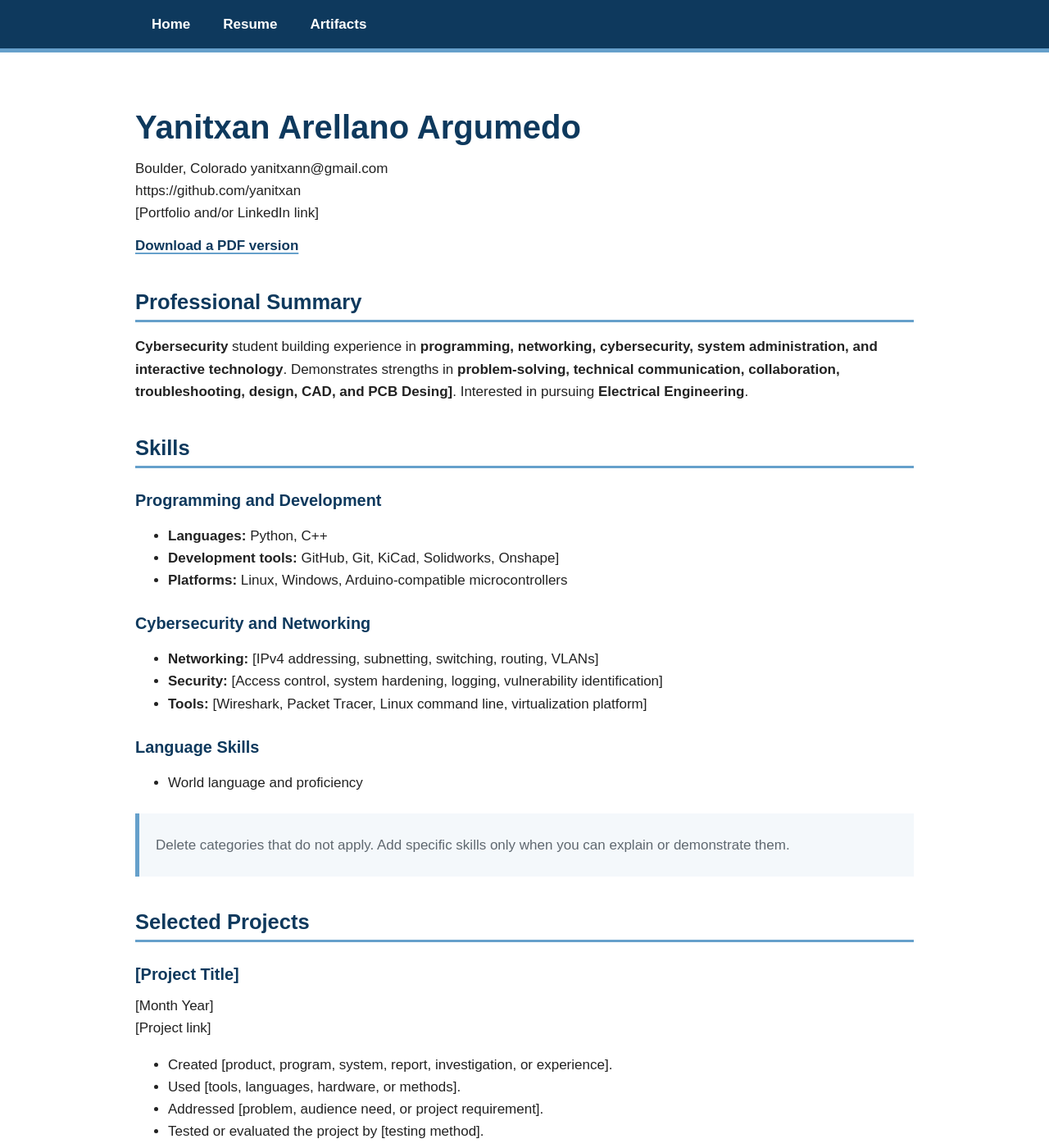
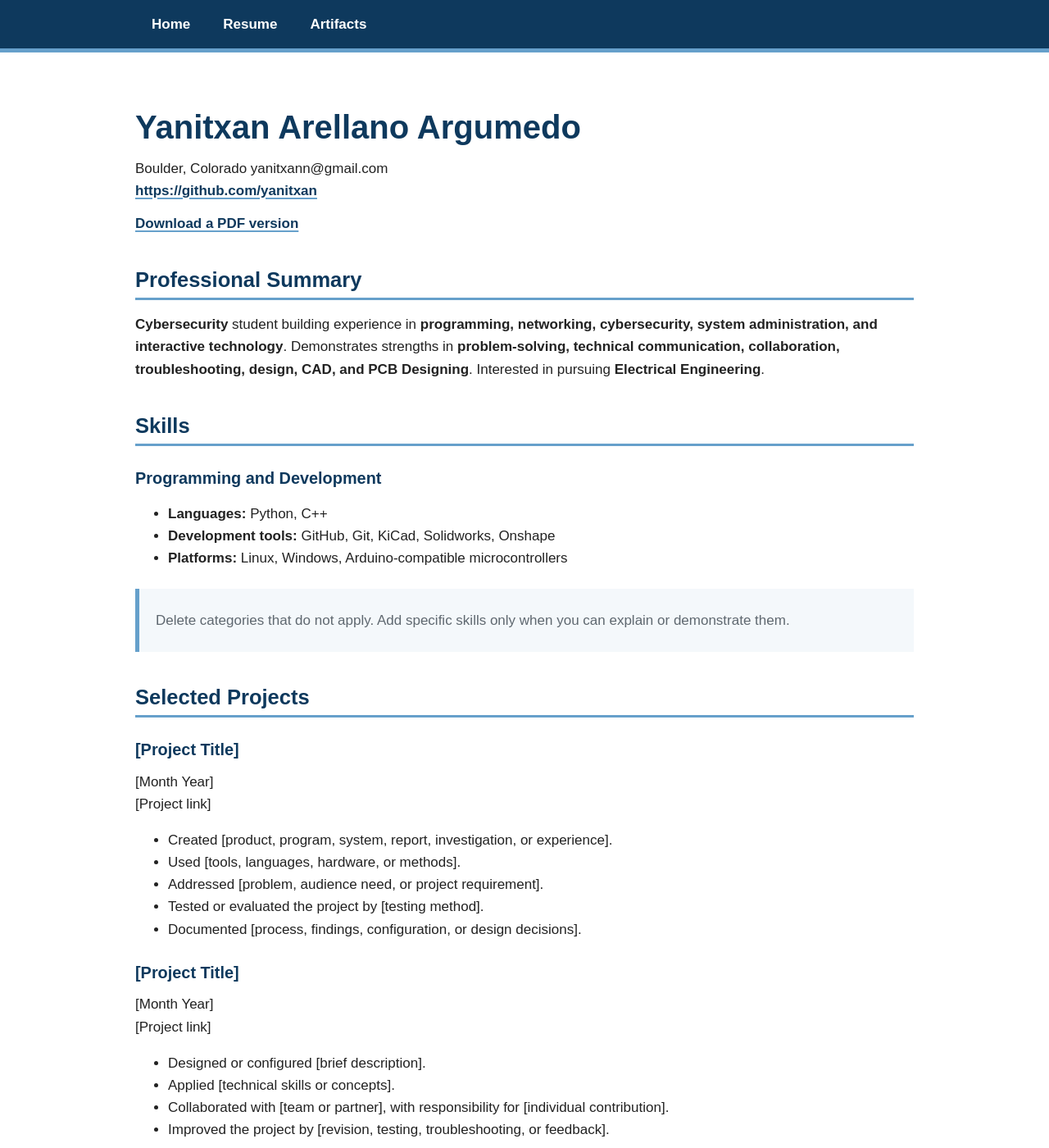
Before and after one commit to yanitxan/apex-portfolio, a Jekyll site: the page built from resume.md, in a window 1280 px wide and 1400 px high. Shown: the whole window at 82% size. Built offline with Jekyll 4.4.1, drawn with Linux system fonts in a browser that asks for light colours.

Commit message:
Refined resume content by correcting typos, removing unnecessary sections, and updating skills list

```diff
--- a/resume.md
+++ b/resume.md
@@ -7,31 +7,24 @@ title: Resume
 
 Boulder, Colorado
 yanitxann@gmail.com
-https://github.com/yanitxan
-[Portfolio and/or LinkedIn link]
+[https://github.com/yanitxan](https://github.com/yanitxan)
+
 
 [Download a PDF version](assets/documents/firstname-lastname-resume.pdf)
 
 ## Professional Summary
 
-**Cybersecurity** student building experience in **programming, networking, cybersecurity, system administration, and interactive technology**. Demonstrates strengths in **problem-solving, technical communication, collaboration, troubleshooting, design, CAD, and PCB Desing]**. Interested in pursuing **Electrical Engineering**.
+**Cybersecurity** student building experience in **programming, networking, cybersecurity, system administration, and interactive technology**. Demonstrates strengths in **problem-solving, technical communication, collaboration, troubleshooting, design, CAD, and PCB Designing**. Interested in pursuing **Electrical Engineering**.
 
 ## Skills
 
 ### Programming and Development
 
 - **Languages:** Python, C++
-- **Development tools:** GitHub, Git, KiCad, Solidworks, Onshape]
+- **Development tools:** GitHub, Git, KiCad, Solidworks, Onshape
 - **Platforms:** Linux, Windows, Arduino-compatible microcontrollers
 
-### Cybersecurity and Networking
 
-- **Networking:** [IPv4 addressing, subnetting, switching, routing, VLANs]
-- **Security:** [Access control, system hardening, logging, vulnerability identification]
-- **Tools:** [Wireshark, Packet Tracer, Linux command line, virtualization platform]
-
-### Language Skills
-- World language and proficiency
 
 > Delete categories that do not apply. Add specific skills only when you can explain or demonstrate them.
 
```
